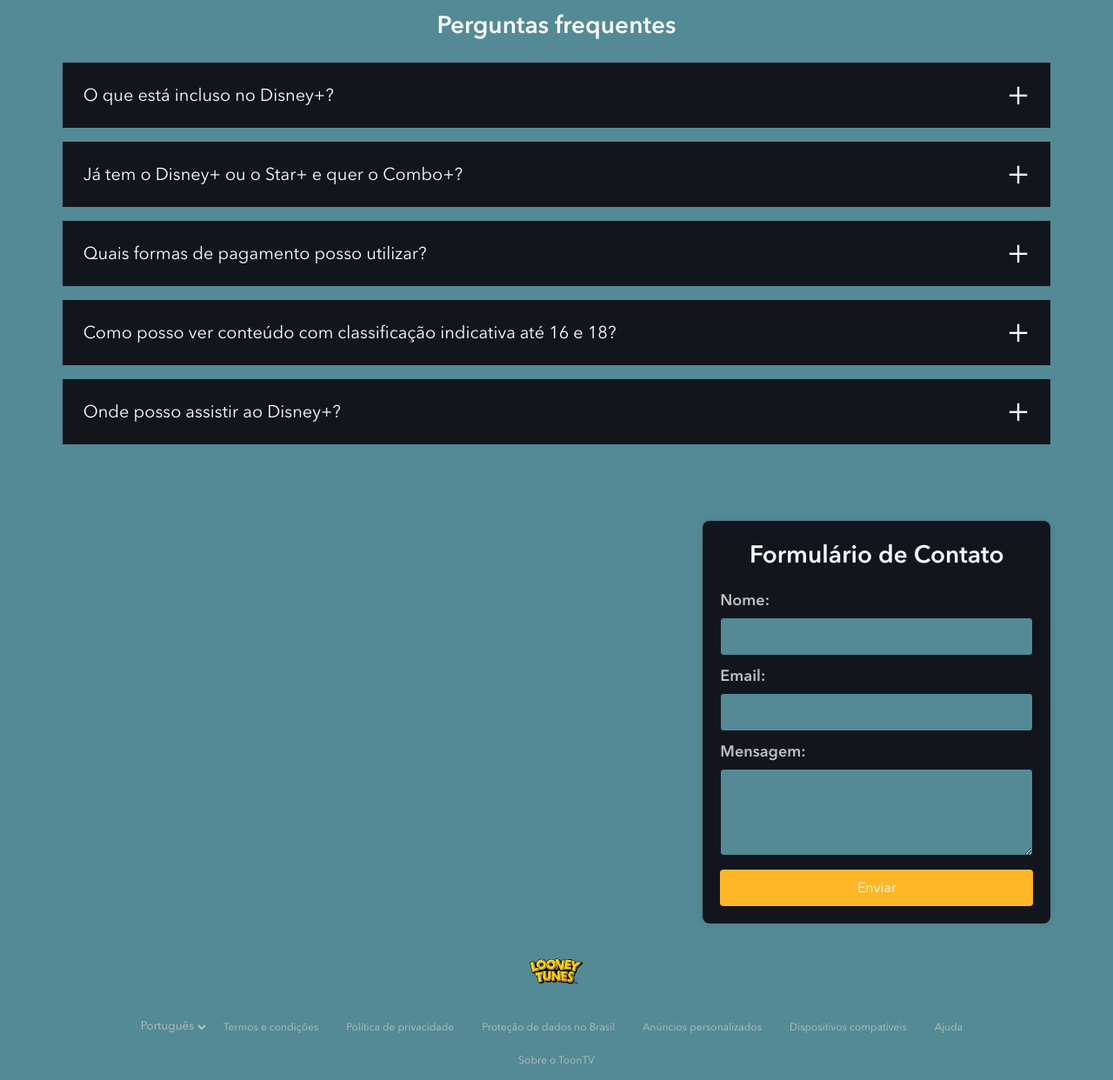
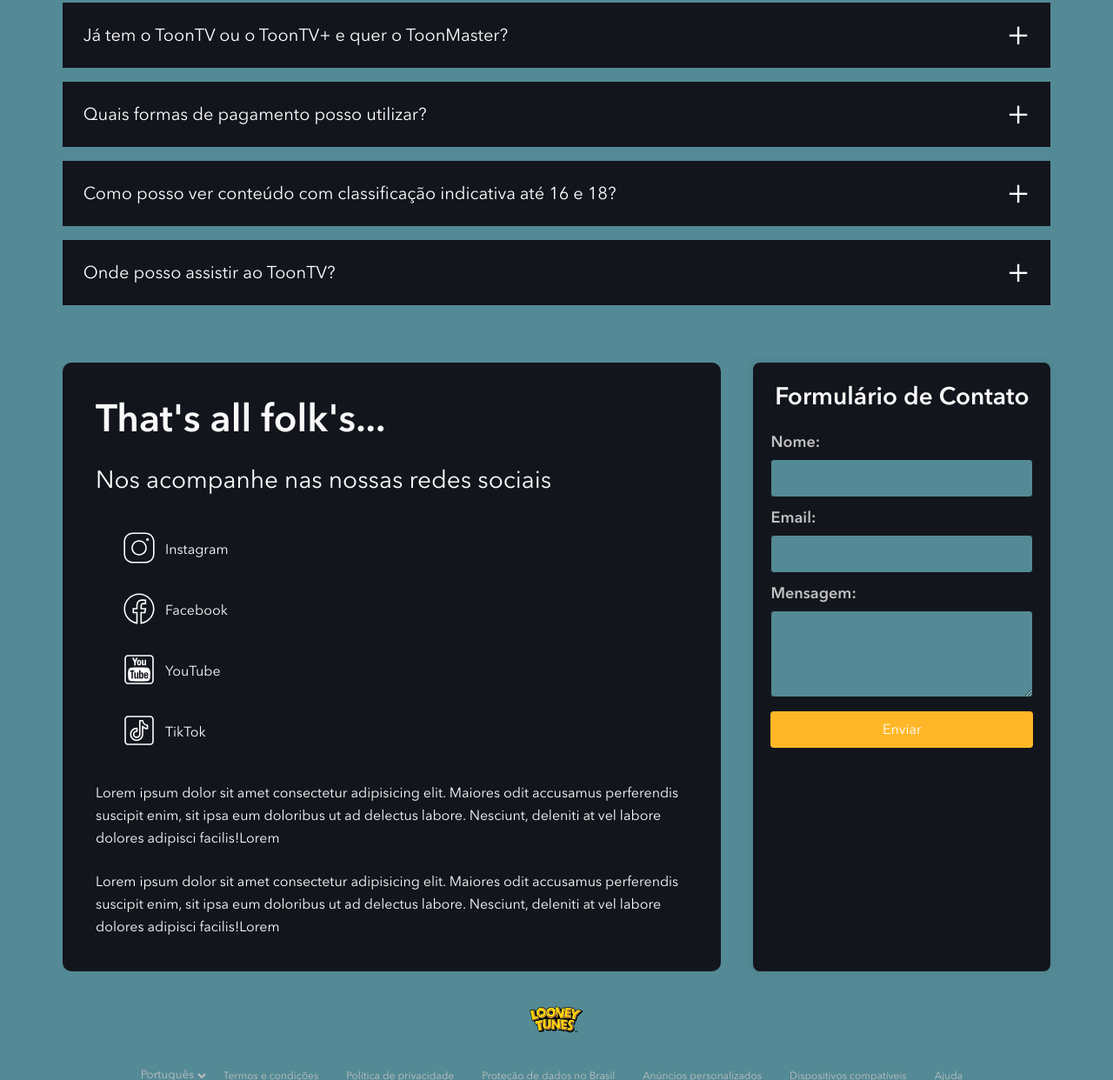
Before and after one commit to jrampo/toon-tv, a website: page index.html in a window 1280 px wide. Shown: the part 1558-2800 px from the top of the page at 87% size. Drawn offline with nearby package versions, Linux system fonts and the light colour scheme; files that its build step writes are made by us from their sources; files whose address does not match are found by name.

Commit message:
feat: img changes + layout fix

```diff
--- a/index.html
+++ b/index.html
@@ -4,7 +4,7 @@
     <meta charset="UTF-8" />
     <meta name="viewport" content="width=device-width, initial-scale=1.0" />
     <title>ToonTV</title>
-    <link rel="icon" type="image/png" href="./dist/images/favicon.ico" />
+    <link rel="icon" type="image/png" href="./src/images/bugs-icon.png" />
     <link rel="stylesheet" href="dist/css/main.css" />
   </head>
   <body>
@@ -32,6 +32,7 @@
         <div class="hero__content__branding">
           <img src="./dist/images/logohd.png" alt="LooneyTunes" />
         </div>
+        <h1 class="title--big">ToonTV</h1>
         <h3 class="title--small">Além da TV.</h3>
         <p>
           <span class="text">Você + perto dos seus personagens favoritos.</span>
@@ -58,7 +59,7 @@
         <li class="shows__list__item">
           <img src="./dist/images/filmes/bugs.jpg" alt="Bugs Bunny Movie" />
         </li>
-        <li class="shows__list__item">
+        <li class="shows__list__item middle">
           <img
             src="./dist/images/filmes/duckdodgers.png"
             alt="Duck Dodgers Movie"
@@ -97,7 +98,7 @@
             alt="Looney Tunes Show"
           />
         </li>
-        <li class="shows__list__item">
+        <li class="shows__list__item middle">
           <img src="./dist/images/animacoes/patolino.jpg" alt="Patolino" />
         </li>
         <li class="shows__list__item">
@@ -112,7 +113,7 @@
         <li class="shows__list__item">
           <img src="./dist/images/personagens/bugsbuny.jpg" alt="Perna Longa" />
         </li>
-        <li class="shows__list__item">
+        <li class="shows__list__item middle">
           <img src="./dist/images/personagens/frajola.jpg" alt="Frajola" />
         </li>
         <li class="shows__list__item">
@@ -138,15 +139,15 @@
       <ul class="faq__questions">
         <li class="faq__questions__item">
           <div class="faq__questions__item__question" data-faq-question>
-            O que está incluso no Disney+?
+            O que está incluso no ToonTV?
           </div>
           <div class="faq__questions__item__answer text--big">
-            <p>O Disney+ oferece:</p>
+            <p>O ToonTV oferece:</p>
             <ul>
               <li>Experiência premium sem intervalos comerciais.</li>
               <li>
-                As melhores histórias da Disney, Pixar, Marvel, Star Wars e
-                National Geografic, tudo em um só lugar.
+                As melhores animações da turma do Looney Tunes tudo em um só
+                lugar.
               </li>
               <li>
                 Groupwatch: assista junto com amigos ou familiares, mesmo
@@ -158,32 +159,28 @@
                 A possibilidade de assistir em até 4 dispositiveis compatíveis
                 simultaneamente sem custo adicional.
               </li>
-              <li>
-                IMAX Enchanced: disponível para alguns títulos da Marvel em
-                dispositivos compatíveis com o Disney+.
-              </li>
             </ul>
           </div>
         </li>
         <li class="faq__questions__item">
           <div class="faq__questions__item__question" data-faq-question>
-            Já tem o Disney+ ou o Star+ e quer o Combo+?
+            Já tem o ToonTV ou o ToonTV+ e quer o ToonMaster?
           </div>
           <div class="faq__questions__item__answer text--big">
             <p>Ao assinar o Combo+:</p>
             <ul>
               <li>
                 O valor da sua assinatura existente será descontado do preço do
-                Combo+.
+                ToonTV+.
               </li>
               <li>
                 Se você assina o plano mensal, o valor que você paga mensalmente
-                será descontado do preço do Combo+.
+                será descontado do preço do ToonTV+.
               </li>
               <li>
-                Se você tem uma assinatura anual do Disney+ cobrada diretamente
-                pelo Disney+, não é possível mudar para o Combo+ no momento.
-                Entre em contato com o <span>suporte do Disney+</span> para
+                Se você tem uma assinatura anual do ToonTV cobrada diretamente
+                pelo ToonTV, não é possível mudar para o Combo+ no momento.
+                Entre em contato com o <span>suporte do ToonTV</span> para
                 conhecer suas opções.
               </li>
               <li>
@@ -193,7 +190,7 @@
               <li>Lembre-se: você pode cancelar a assinatura quando quiser.</li>
             </ul>
             <p>
-              No momento, apenas a assinatura mensal do Combo+ está disponível.
+              No momento, apenas a assinatura mensal do ToonTV+ está disponível.
             </p>
           </div>
         </li>
@@ -229,11 +226,11 @@
         </li>
         <li class="faq__questions__item">
           <div class="faq__questions__item__question" data-faq-question>
-            Onde posso assistir ao Disney+?
+            Onde posso assistir ao ToonTV?
           </div>
           <div class="faq__questions__item__answer text--big">
             <p>
-              O aplicativo do Disney+ está disponível em dispositivos móveis,
+              O aplicativo do ToonTV está disponível em dispositivos móveis,
               navegadores, videogames, decodificadores e smart TVs. Confira
               <span
                 >a lista completa de dispositivos compatíveis na Central de
@@ -246,6 +243,40 @@
     </section>
 
     <section class="contato">
+      <div class="side">
+        <h3 class="title--big">That's all folk's...</h3>
+        <p class="title--small">Nos acompanhe nas nossas redes sociais</p>
+        <ul class="text">
+          <li class="side__icons">
+            <img src="./src/images/icons/insta.svg" alt="Instagram" />
+            <p>Instagram</p>
+          </li>
+          <li class="side__icons">
+            <img src="./src/images/icons/face.svg" alt="Facebook" />
+            <p>Facebook</p>
+          </li>
+          <li class="side__icons">
+            <img src="./src/images/icons/youtube.svg" alt="YouTube" />
+            <p>YouTube</p>
+          </li>
+          <li class="side__icons">
+            <img src="./src/images/icons/tiktok.svg" alt="TikTok" />
+            <p>TikTok</p>
+          </li>
+        </ul>
+        <p class="text">
+          Lorem ipsum dolor sit amet consectetur adipisicing elit. Maiores odit
+          accusamus perferendis suscipit enim, sit ipsa eum doloribus ut ad
+          delectus labore. Nesciunt, deleniti at vel labore dolores adipisci
+          facilis!Lorem
+        </p>
+        <p class="text">
+          Lorem ipsum dolor sit amet consectetur adipisicing elit. Maiores odit
+          accusamus perferendis suscipit enim, sit ipsa eum doloribus ut ad
+          delectus labore. Nesciunt, deleniti at vel labore dolores adipisci
+          facilis!Lorem
+        </p>
+      </div>
       <div class="container">
         <h2 class="title">Formulário de Contato</h2>
         <form action="/" method="post">
--- a/src/styles/_contato.scss
+++ b/src/styles/_contato.scss
@@ -1,7 +1,51 @@
 @use "variaveis";
 
 .contato {
+  display: grid;
+  grid-template-columns: 2fr 1fr;
   padding: 0 5.6vw;
+
+  @media (max-width: 768px) {
+    display: block;
+  }
+
+  .side {
+    padding: 3vw;
+    border-radius: 10px;
+    background-color: #13151d;
+
+    &__icons {
+      display: flex;
+      align-items: center;
+      padding-left: 30px;
+
+      p {
+        margin-bottom: 20px;
+      }
+
+      img {
+        margin-right: 10px;
+      }
+    }
+
+    @media (max-width: 768px) {
+      margin-bottom: 36px;
+    }
+
+    ul {
+      margin-top: 24px;
+      color: #fff;
+
+      img {
+        width: 40px;
+      }
+    }
+
+    p {
+      color: white;
+      margin-top: 24px;
+    }
+  }
 
   .container {
     max-width: 400px;
--- a/src/styles/_faq.scss
+++ b/src/styles/_faq.scss
@@ -1,5 +1,5 @@
 .faq {
-  padding: 5.6vw;
+  padding: 50px 5.6vw;
 
   h2 {
     text-align: center;
@@ -14,6 +14,7 @@
 
   &__questions {
     list-style-type: none;
+
     &__item {
       background-color: #13151d;
       margin-bottom: 16px;
--- a/src/styles/_header.scss
+++ b/src/styles/_header.scss
@@ -36,6 +36,7 @@
     max-width: 80px;
     width: 100%;
     transition: opacity 0.5ms ease;
+    cursor: pointer;
 
     @media (max-width: 768px) {
       max-width: 64px;
--- a/src/styles/_hero.scss
+++ b/src/styles/_hero.scss
@@ -1,7 +1,7 @@
 @use "variaveis";
 
 .hero {
-  min-height: 80vh;
+  min-height: 60vh;
   text-align: center;
   background-size: cover;
 
@@ -9,7 +9,12 @@
     padding-top: calc(50vw + 25px);
     background-size: contain;
     background-repeat: no-repeat;
-    margin-top: -55px;
+    margin-top: -170px;
+    margin-bottom: 55px;
+  }
+
+  h1 {
+    margin-bottom: 32px;
   }
 
   &__content {
@@ -20,10 +25,10 @@
       img {
         width: 450px;
         margin-bottom: 20px;
-      }
 
-      @media (max-width: 768px) {
-        max-width: 180px;
+        @media (max-width: 768px) {
+          width: 270px;
+        }
       }
     }
 
--- a/src/styles/_shows.scss
+++ b/src/styles/_shows.scss
@@ -1,9 +1,8 @@
 @use "variaveis";
 
 .shows {
-  margin-top: 36px;
   padding: 2vw 5.6vw;
-  min-height: 50vw;
+  min-height: 30vw;
 
   &__list {
     margin-top: 44px;
@@ -22,13 +21,10 @@
     &__item {
       img {
         max-width: 100%;
+        width: 450px;
         height: 280px;
         border-radius: 4px;
       }
-    }
-
-    .middle {
-      margin: 0 auto;
     }
   }
 
```
Also changed, not shown: src/images/bugs-icon.png (added), src/images/icons/face.svg (added), src/images/icons/insta.svg (added), src/images/icons/tiktok.svg (added), src/images/icons/youtube.svg (added).
